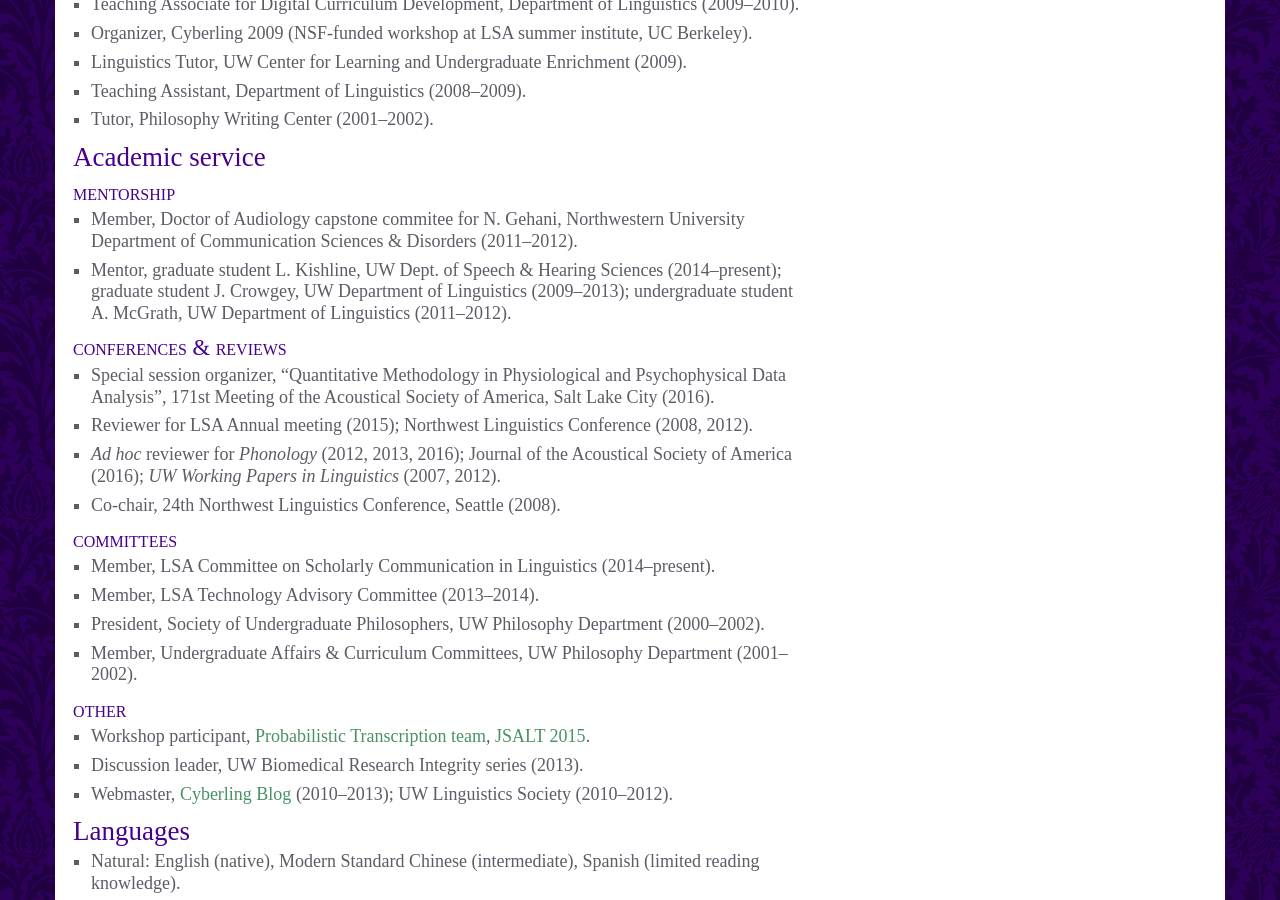
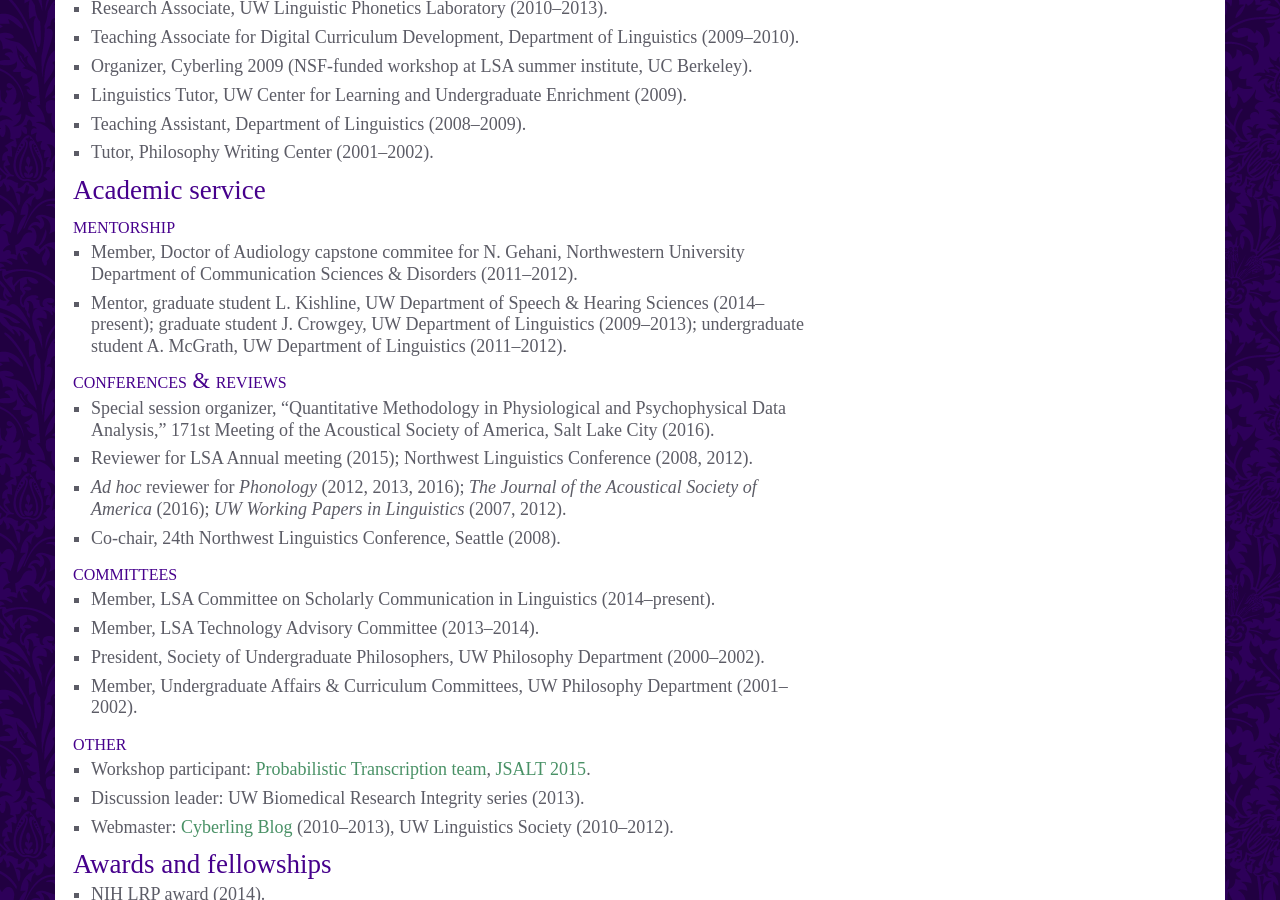
Before and after one commit to drammock/dan.mccloy.info, a Jekyll site: the page built from cv.markdown, in a window 1280 px wide and 900 px high, scrolled down 2860 px. Built offline with Jekyll 4.4.1, drawn with Linux system fonts in a browser that asks for light colours; some web fonts are replaced; Markdown is read by kramdown in place of the engine named in the settings; some of the changed text lies outside the part shown.

Commit message:
add pupil deconv paper locators, misc updates

```diff
--- a/cv.markdown
+++ b/cv.markdown
@@ -74,7 +74,7 @@
 # Software & corpora
 - Co-editor of [PHOIBLE Online](http://phoible.org/), a database of over 1600 phonological inventories.
 - Co-developer of the [PN/NC Corpus](http://depts.washington.edu/phonlab/resources/pnnc/), a 2-dialect, 20-talker corpus of 200 parallel sentences of English.
-- Co-developer of the python library “[expyfun: Experimental paradigm functions](http://github.com/LABSN/expyfun)” doi:[10.5281/zenodo.11640](http://dx.doi.org/10.5281/zenodo.11640).
+- Co-developer of the python library “[expyfun: Experimental paradigm functions](http://github.com/LABSN/expyfun).” doi:[10.5281/zenodo.11640](http://dx.doi.org/10.5281/zenodo.11640).
 - Developer of the R package “[phonR: Tools for Phoneticians and Phonologists](http://drammock.github.io/phonR/).” doi:[10.5281/zenodo.15878](http://dx.doi.org/10.5281/zenodo.15878).
 - Developer of the Praat script library “[Praat Semi-Auto](http://github.com/drammock/praat-semiauto/),” a set of scripts designed to streamline manual acoustic measurements for cases where forced alignment and automatic measurement are not precise enough.
 
@@ -91,12 +91,12 @@
 
 ## Mentorship
 - Member, Doctor of Audiology capstone commitee for N. Gehani, Northwestern University Department of Communication Sciences & Disorders (2011–2012).
-- Mentor, graduate student L. Kishline, UW Dept. of Speech & Hearing Sciences (2014–present); graduate student J. Crowgey, UW Department of Linguistics (2009–2013); undergraduate student A. McGrath, UW Department of Linguistics (2011–2012).
+- Mentor, graduate student L. Kishline, UW Department of Speech & Hearing Sciences (2014–present); graduate student J. Crowgey, UW Department of Linguistics (2009–2013); undergraduate student A. McGrath, UW Department of Linguistics (2011–2012).
 
 ## Conferences & Reviews
-- Special session organizer, “Quantitative Methodology in Physiological and Psychophysical Data Analysis”, 171st Meeting of the Acoustical Society of America, Salt Lake City (2016).
+- Special session organizer, “Quantitative Methodology in Physiological and Psychophysical Data Analysis,” 171st Meeting of the Acoustical Society of America, Salt Lake City (2016).
 - Reviewer for LSA Annual meeting (2015); Northwest Linguistics Conference (2008, 2012).
-- _Ad hoc_ reviewer for _Phonology_ (2012, 2013, 2016); Journal of the Acoustical Society of America (2016); _UW Working Papers in Linguistics_ (2007, 2012).
+- _Ad hoc_ reviewer for _Phonology_ (2012, 2013, 2016); _The Journal of the Acoustical Society of America_ (2016); _UW Working Papers in Linguistics_ (2007, 2012).
 - Co-chair, 24th Northwest Linguistics Conference, Seattle (2008).
 
 ## Committees
@@ -106,13 +106,9 @@
 - Member, Undergraduate Affairs & Curriculum Committees, UW Philosophy Department (2001–2002).
 
 ## Other
-- Workshop participant, [Probabilistic Transcription team](http://www.ee.washington.edu/student/jsalt2015/ResearchGroupPTpeople.html), [JSALT 2015](http://www.ee.washington.edu/news/2015JelinekSummerWorkshopinSpeechandLanguageTechnology.html).
-- Discussion leader, UW Biomedical Research Integrity series (2013).
-- Webmaster, [Cyberling Blog](http://blog.cyberling.org/) (2010–2013); UW Linguistics Society (2010–2012).
-
-# Languages
-- Natural: English (native), Modern Standard Chinese (intermediate), Spanish (limited reading knowledge).
-- Computational: Python, R (advanced); MATLAB (intermediate but rusty).
+- Workshop participant: [Probabilistic Transcription team](http://www.ee.washington.edu/student/jsalt2015/ResearchGroupPTpeople.html), [JSALT 2015](http://www.ee.washington.edu/news/2015JelinekSummerWorkshopinSpeechandLanguageTechnology.html).
+- Discussion leader: UW Biomedical Research Integrity series (2013).
+- Webmaster: [Cyberling Blog](http://blog.cyberling.org/) (2010–2013), UW Linguistics Society (2010–2012).
 
 # Awards and fellowships
 - NIH LRP award (2014).
@@ -134,5 +135,4 @@
 - Solid grasp of scientific method, experimental design, statistical analysis, and model interpretation.
 - Knowledge of and contribution to open-source tools for scientific research.
 - More than ten years’ experience as a graphic designer & web developer. Strong skills in data visualization, color correction, and information structure and flow. Professional-level software skills in Adobe Creative Suite.
-- Facile with many specialized computational tools and languages: Praat, Git, Bash, GNU Make, LaTeX, Markdown, HTML, CSS, CSL, BST, Flash/Actionscript 3.
 - Comfortable in Linux, Windows, and OS X environments.
```
Also changed, not shown: other parts of cv.markdown (+7 -2 lines), _cv-edit-this-one.markdown (+13 -13 lines), bib/McCloy_CV.bib (+6 -5 lines), 1 other file.
